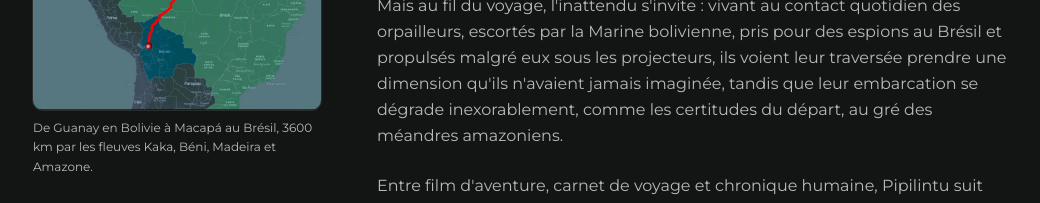
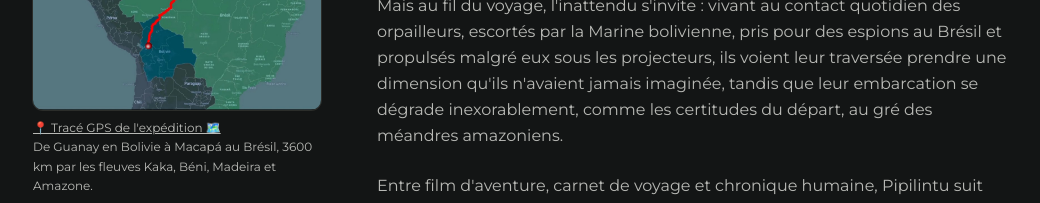
Before and after one commit to benjibenj/pipilintu, a Next.js app: page / in a window 1280 px wide. Shown: the part 1540-1743 px from the top of the page, without its empty margins (119-1159 px from the left). Built offline with nearby package versions, Linux system fonts and the light colour scheme; no server answers; a web font is replaced by a local one.

Commit message:
add map link

```diff
--- a/components/sections/synopsis.tsx
+++ b/components/sections/synopsis.tsx
@@ -35,6 +35,17 @@ export function SynopsisSection() {
               className="h-auto w-full rounded-lg ring-1 ring-border/60"
             />
             <figcaption className="mt-2 text-xs leading-relaxed text-muted-foreground">
+
+              <a
+                href={itinerary.mapLink}
+                target="_blank"
+                rel="noopener noreferrer"
+                className="underline hover:text-foreground transition-colors"
+              >
+                {itinerary.mapLinkLabel}
+
+              </a>
+              <br />
               {itinerary.caption}
             </figcaption>
           </figure>
```
